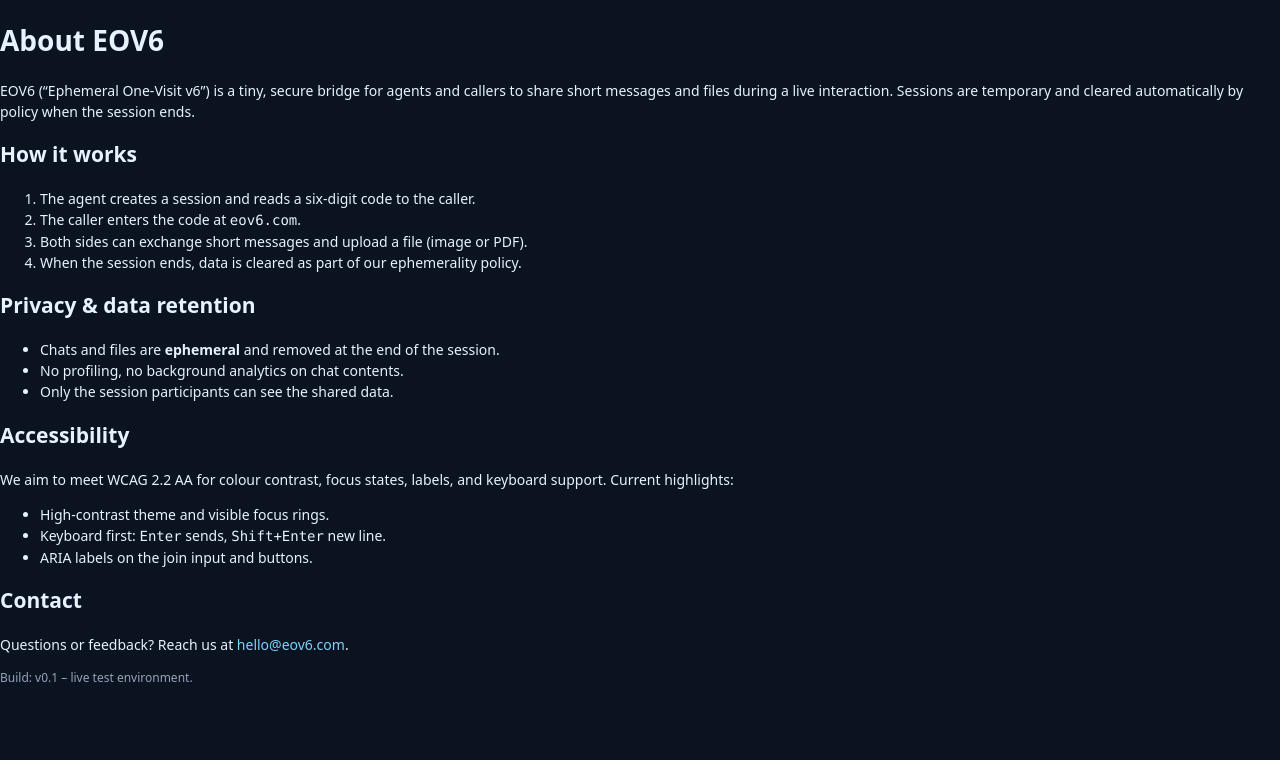
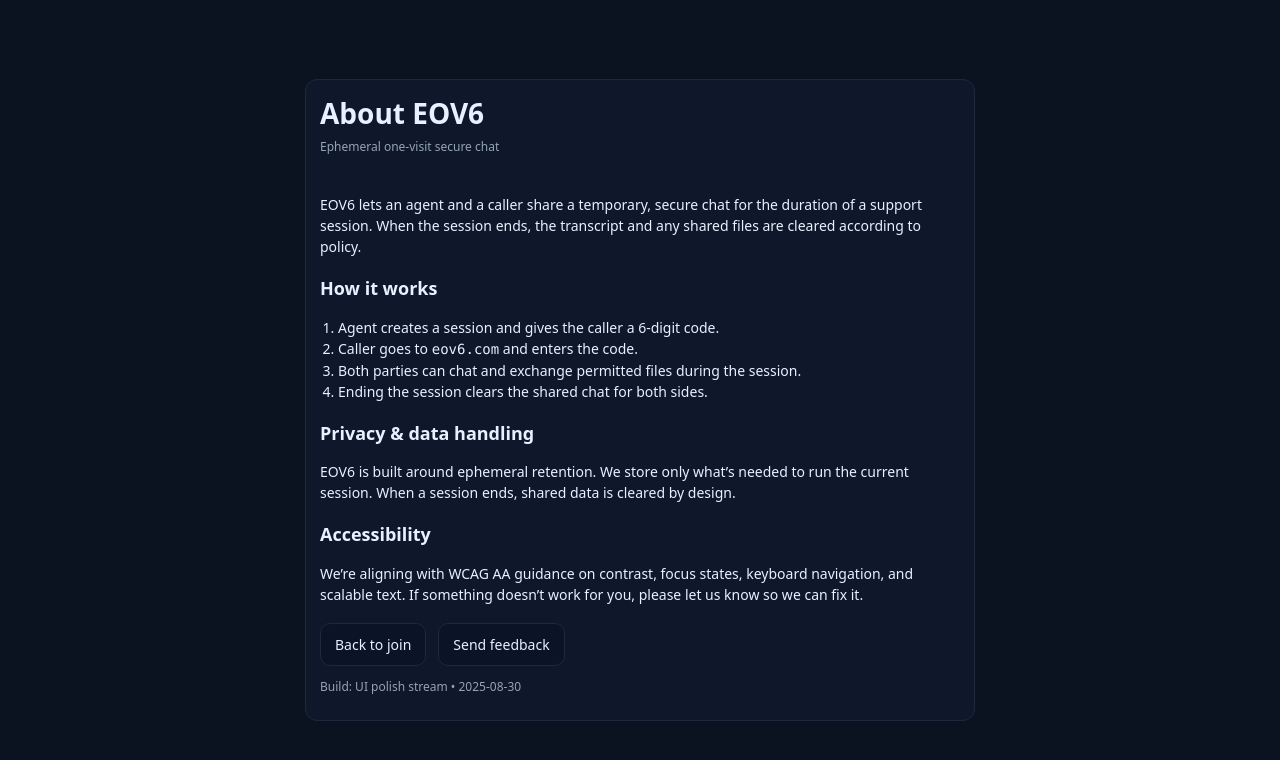
Before and after one commit to RaveCorp392/eov6, a Next.js app: page /about in a window 1280 px wide. Shown: the top 760 px of the page. Built offline with nearby package versions, Linux system fonts and the light colour scheme.

Commit message:
feat(about): add About EOV6 page; format layout.tsx (no behavior change)

```diff
--- a/app/about/page.tsx
+++ b/app/about/page.tsx
@@ -1,61 +1,68 @@
-export const metadata = {
-  title: "About EOV6",
-  description: "What EOV6 is, how it works, and how we keep data safe.",
-};
+'use client';
+
+import Link from 'next/link';
 
 export default function AboutPage() {
   return (
-    <main className="max-w-3xl mx-auto p-6 leading-relaxed">
-      <h1 className="text-2xl font-semibold mb-4">About EOV6</h1>
+    <main
+      className="col"
+      style={{
+        minHeight: '100vh',
+        alignItems: 'center',
+        justifyContent: 'center',
+        gap: 16,
+      }}
+    >
+      <section className="panel" style={{ width: '100%', maxWidth: 640 }}>
+        <h1 style={{ margin: 0, fontSize: 28, fontWeight: 700 }}>About EOV6</h1>
+        <p className="small" style={{ marginTop: 4 }}>Ephemeral one-visit secure chat</p>
 
-      <p className="mb-6">
-        EOV6 (“Ephemeral One-Visit v6”) is a tiny, secure bridge for agents and
-        callers to share short messages and files during a live interaction.
-        Sessions are temporary and cleared automatically by policy when the
-        session ends.
-      </p>
+        <div style={{ height: 12 }} />
 
-      <section className="mb-6">
-        <h2 className="text-xl font-semibold mb-2">How it works</h2>
-        <ol className="list-decimal pl-5 space-y-1">
-          <li>The agent creates a session and reads a six-digit code to the caller.</li>
-          <li>The caller enters the code at <span className="mono">eov6.com</span>.</li>
-          <li>Both sides can exchange short messages and upload a file (image or PDF).</li>
-          <li>When the session ends, data is cleared as part of our ephemerality policy.</li>
+        <p>
+          EOV6 lets an agent and a caller share a temporary, secure chat for the
+          duration of a support session. When the session ends, the transcript and any
+          shared files are cleared according to policy.
+        </p>
+
+        <h2 style={{ fontSize: 18, marginTop: 18 }}>How it works</h2>
+        <ol style={{ paddingLeft: 18, marginTop: 8 }}>
+          <li>Agent creates a session and gives the caller a 6-digit code.</li>
+          <li>Caller goes to <span className="mono">eov6.com</span> and enters the code.</li>
+          <li>Both parties can chat and exchange permitted files during the session.</li>
+          <li>Ending the session clears the shared chat for both sides.</li>
         </ol>
-      </section>
 
-      <section className="mb-6">
-        <h2 className="text-xl font-semibold mb-2">Privacy & data retention</h2>
-        <ul className="list-disc pl-5 space-y-1">
-          <li>Chats and files are <strong>ephemeral</strong> and removed at the end of the session.</li>
-          <li>No profiling, no background analytics on chat contents.</li>
-          <li>Only the session participants can see the shared data.</li>
-        </ul>
-      </section>
+        <h2 style={{ fontSize: 18, marginTop: 18 }}>Privacy & data handling</h2>
+        <p>
+          EOV6 is built around ephemeral retention. We store only what’s needed to run the
+          current session. When a session ends, shared data is cleared by design.
+        </p>
 
-      <section className="mb-6">
-        <h2 className="text-xl font-semibold mb-2">Accessibility</h2>
-        <p className="mb-2">
-          We aim to meet WCAG 2.2 AA for colour contrast, focus states, labels,
-          and keyboard support. Current highlights:
+        <h2 style={{ fontSize: 18, marginTop: 18 }}>Accessibility</h2>
+        <p>
+          We’re aligning with WCAG AA guidance on contrast, focus states, keyboard
+          navigation, and scalable text. If something doesn’t work for you, please let us
+          know so we can fix it.
         </p>
-        <ul className="list-disc pl-5 space-y-1">
-          <li>High-contrast theme and visible focus rings.</li>
-          <li>Keyboard first: <span className="mono">Enter</span> sends, <span className="mono">Shift+Enter</span> new line.</li>
-          <li>ARIA labels on the join input and buttons.</li>
-        </ul>
-      </section>
 
-      <section className="mb-6">
-        <h2 className="text-xl font-semibold mb-2">Contact</h2>
-        <p>
-          Questions or feedback? Reach us at{" "}
-          <a className="underline" href="mailto:hello@eov6.com">hello@eov6.com</a>.
+        <div style={{ display: 'flex', gap: 12, marginTop: 18 }}>
+          <Link href="/" className="button" aria-label="Back to join screen">
+            Back to join
+          </Link>
+          <a
+            className="button"
+            href="mailto:hello@eov6.com?subject=EOV6%20feedback"
+            aria-label="Email feedback"
+          >
+            Send feedback
+          </a>
+        </div>
+
+        <p className="small" style={{ marginTop: 12 }}>
+          Build: UI polish stream • {new Date().toISOString().slice(0, 10)}
         </p>
       </section>
-
-      <p className="small">Build: v0.1 – live test environment.</p>
     </main>
   );
 }
--- a/app/layout.tsx
+++ b/app/layout.tsx
@@ -1 +1,19 @@
-import './globals.css';export const metadata={title:'EOV6',description:'Ephemeral one-visit secure chat'};export default function RootLayout({children}:{children:React.ReactNode}){return(<html lang='en'><body className='p-4 sm:p-8'>{children}</body></html>)}
+import './globals.css';
+
+export const metadata = {
+  title: 'EOV6',
+  description: 'Ephemeral one-visit secure chat',
+};
+
+export default function RootLayout({
+  children,
+}: {
+  children: React.ReactNode;
+}) {
+  return (
+    <html lang="en">
+      {/* NOTE: padding classes preserved exactly as before */}
+      <body className="p-4 sm:p-8">{children}</body>
+    </html>
+  );
+}
```
